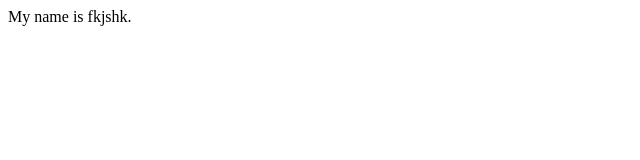
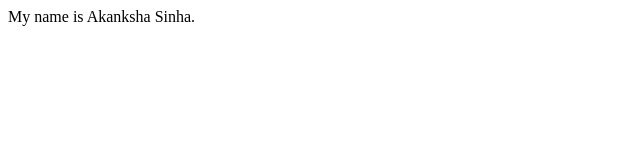
Before and after one commit to ak2502/ak2502.github.io, a plain HTML site: page index.html in a window 1280 px wide. Shown: the full height of the page, 0-640 px from the left. Drawn offline with Linux system fonts and the light colour scheme.

Commit message:
Update index.html

```diff
--- a/index.html
+++ b/index.html
@@ -1,3 +1,3 @@
 <html>
-My name is fkjshk.
+My name is Akanksha Sinha.
 </html>
```
